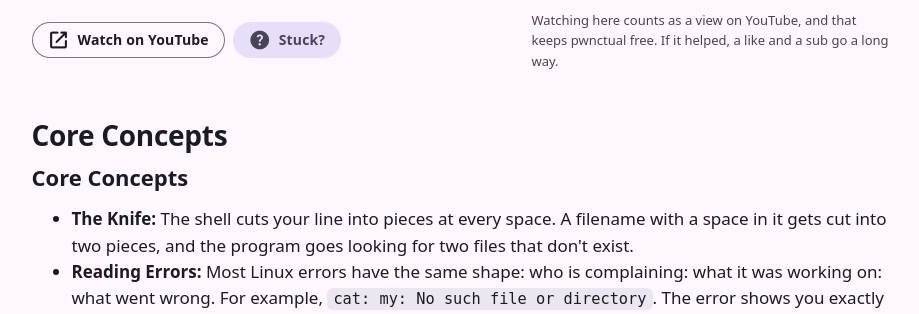
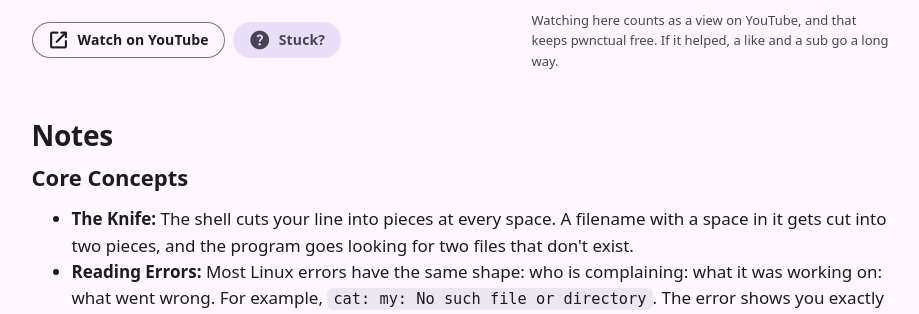
Before and after one commit to politejackal/pwnctual, a Flask app: page /learn/spaces in a window 1280 px wide. Shown: the part 848-1162 px from the top of the page, without its empty margins (171-1090 px from the left). Run offline with Flask 3, Linux system fonts and the light colour scheme; some web fonts are replaced.

Commit message:
Chapter pages: call the notes section Notes
Chapters 3 and 4 open their notes with their own Core Concepts heading, so
the page showed it twice. The section also holds commands and missions, so
the page heading is now Notes, and the home and chapter list say the same.

Co-Authored-By: Claude Opus 5.5 <noreply@anthropic.com>
Claude-Session: https://claude.ai/code/session_018HKYaJ6iJtCDgvgqNhKasd

```diff
--- a/pwnctual/templates/chapter.html
+++ b/pwnctual/templates/chapter.html
@@ -34,7 +34,7 @@
       <span class="material-symbols-rounded">videocam</span>
       <div>
         <div class="title-m">The lecture for this chapter is coming soon</div>
-        <div class="muted">You don't have to wait: the core concepts below have everything you need, and the {{ 'challenge is' if chapter.challenges|length == 1 else 'challenges are' }} open.</div>
+        <div class="muted">You don't have to wait: the notes below have everything you need, and the {{ 'challenge is' if chapter.challenges|length == 1 else 'challenges are' }} open.</div>
       </div>
     </div>
     {% endif %}
@@ -43,7 +43,7 @@
   <div class="after-lecture" id="after-lecture">
     {% if chapter.notes %}
     <section class="notes" id="notes" aria-labelledby="notes-title">
-      <h2 class="headline" id="notes-title">Core Concepts</h2>
+      <h2 class="headline" id="notes-title">Notes</h2>
       <div class="prose">{{ md(chapter.notes) }}</div>
     </section>
     {% endif %}
--- a/pwnctual/templates/index.html
+++ b/pwnctual/templates/index.html
@@ -48,7 +48,7 @@
   <div class="grid grid-3 steps">
     <div class="card step"><div class="title-l">Watch the lecture</div>
       <p class="muted">Every chapter starts with a video lesson. Watch it right on the chapter page.</p></div>
-    <div class="card step"><div class="title-l">Read the core concepts</div>
+    <div class="card step"><div class="title-l">Read the notes</div>
       <p class="muted">The same ideas, written down under the video so you can look things up while you play.</p></div>
     <div class="card step"><div class="title-l">Play real challenges</div>
       <p class="muted">Each chapter ends with a real hacking challenge on a live practice server. You break in from your own terminal.</p></div>
--- a/pwnctual/templates/learn.html
+++ b/pwnctual/templates/learn.html
@@ -6,7 +6,7 @@
   <header class="learn-head">
     <div class="label">The course</div>
     <h1 class="display-s">Learn to hack, one chapter at a time.</h1>
-    <p class="lede muted">Each chapter is a lecture on YouTube, core concepts, and a real
+    <p class="lede muted">Each chapter is a lecture on YouTube, notes, and a real
       hands-on challenge. When you finish a challenge, tell us and we'll take your word for it.</p>
     <div class="row" style="gap:8px">
       <span class="chip good"><span class="material-symbols-rounded">redeem</span>Free forever</span>
```
